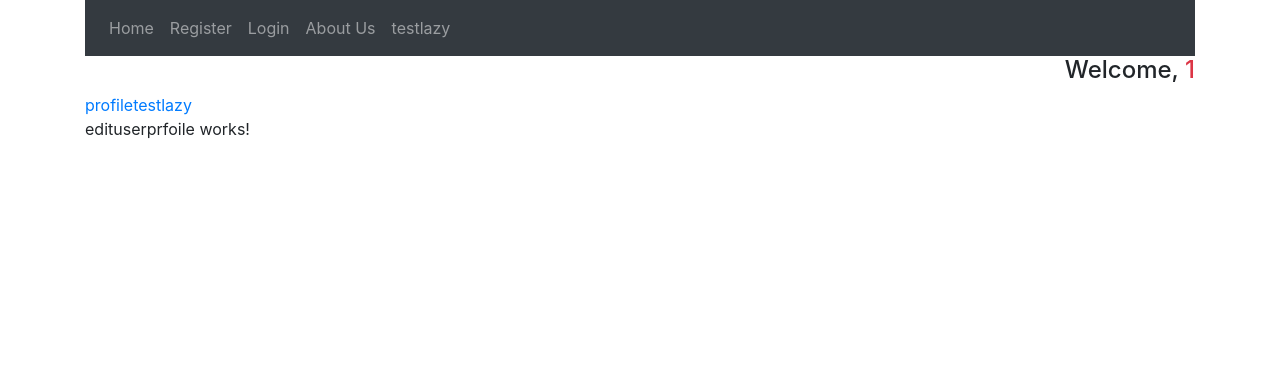
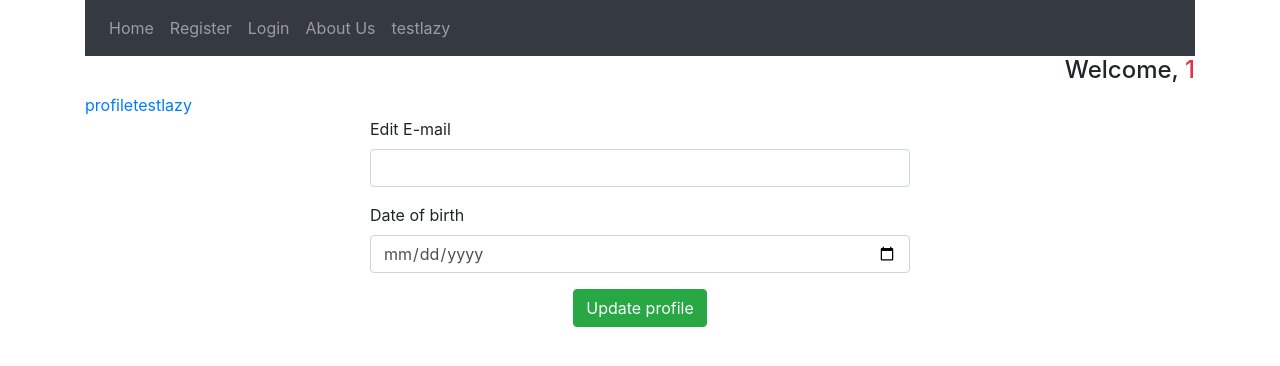
Before and after one commit to rajeshThappeta/usermanagementsystem, an Angular app: page /user/userdashboard/1/1/editprofile in a window 1280 px wide. Shown: the top 366 px of the page. Built offline with nearby package versions, Linux system fonts and the light colour scheme; no server answers.

Commit message:
updates to deploy to heroku by adding json-server

```diff
--- a/db.json
+++ b/db.json
@@ -1,12 +1,12 @@
 {
   "users": [
     {
-      "email": "rajesh.t7982@gmail.com",
+      "id": 1,
       "username": "rajesh",
       "password": "rajesh",
-      "dob": "2020-07-21",
-      "gender": "male",
-      "id": 1
+      "email": "fullstacdeveloper@gmail.com",
+      "dob": "2020-07-06",
+      "gender": "2020-07-12"
     },
     {
       "email": "test@gmail.com",
--- a/package.json
+++ b/package.json
@@ -23,6 +23,7 @@
     "@angular/platform-browser-dynamic": "~10.0.2",
     "@angular/router": "~10.0.2",
     "express": "^4.17.1",
+    "json-server": "^0.16.1",
     "path": "^0.12.7",
     "rxjs": "~6.5.5",
     "tslib": "^2.0.0",
--- a/src/app/user/edituserprfoile/edituserprfoile.component.html
+++ b/src/app/user/edituserprfoile/edituserprfoile.component.html
@@ -1 +1,29 @@
-<p>edituserprfoile works!</p>
+<div class="row">
+    <div class="col-sm-3"></div>
+    <div class="col-sm-6">
+        <!--create login form-->
+            <form #ref="ngForm"  (ngSubmit)="saveUserProfile(ref)">
+
+
+                <!--edit email-->
+                <div class="form-group">
+                    <label for="em">Edit E-mail</label>
+                    <input type="email" name="email" id="em" class="form-control" [ngModel]=userObject.email ngModel >
+                </div>
+
+                 <!--edit date of birth-->
+                 <div class="form-group">
+                    <label for="db">Date of birth</label>
+                    <input type="date" name="dob" id="db" class="form-control" [ngModel]=userObject.dob ngModel>
+                </div>
+
+
+
+
+                <!--add submit button-->
+                <button type="submit"   class="btn btn-success d-block mx-auto">Update profile</button>
+            </form>
+
+    </div>
+    <div class="col-sm-3"></div>
+</div>
--- a/src/app/user/edituserprfoile/edituserprfoile.component.ts
+++ b/src/app/user/edituserprfoile/edituserprfoile.component.ts
@@ -1,4 +1,8 @@
 import { Component, OnInit } from '@angular/core';
+import { NgForm } from '@angular/forms';
+import { UserService } from '../user.service';
+import { Router } from '@angular/router';
+
 
 @Component({
   selector: 'app-edituserprfoile',
@@ -7,9 +11,56 @@ import { Component, OnInit } from '@angular/core';
 })
 export class EdituserprfoileComponent implements OnInit {
 
-  constructor() { }
+  id:any;
+  username:string;
+
+  userObject:any={};
+  constructor(private us:UserService,private router:Router) { }
 
   ngOnInit(): void {
+    //read id from url
+
+    console.log("id is ",this["id"]);
+    console.log("username is ",this["username"]);
+    //get user object
+    this.us.getUser(this["id"]).subscribe(
+      userObj=>{
+            this.userObject=userObj;
+      },
+      err=>{
+        alert("something went wrong in reading user's profile");
+        console.log(err);
+      }
+    );
+
+
+  }
+
+  saveUserProfile(ngFormObject:NgForm){
+    let editedUserObject=ngFormObject.value;
+    console.log(editedUserObject);
+      //create new user object
+      let  newUserObjectToSave:any={};
+      newUserObjectToSave.id=this.userObject.id;
+      newUserObjectToSave.username=this.userObject.username;
+      newUserObjectToSave.password=this.userObject.password;
+      newUserObjectToSave.email=editedUserObject.email;
+      newUserObjectToSave.dob=editedUserObject.dob;
+      newUserObjectToSave.gender=this.userObject.dob;
+
+      console.log("user object after editing is ",newUserObjectToSave);
+
+      this.us.saveEditedUserObject(newUserObjectToSave).subscribe(
+        res=>{
+          console.log(res);
+          //navigate to user profile
+          alert("user profile updated successfully");
+          this.router.navigateByUrl(`user/userdashboard/${res.id}/${res.username}/userprofile`);
+
+        },
+        err=>{console.log(err)}
+      );
+
   }
 
 }
--- a/src/app/user/user-routing.module.ts
+++ b/src/app/user/user-routing.module.ts
@@ -6,7 +6,7 @@ import { TestlazyComponent } from '../testlazy/testlazy/testlazy.component';
 import { EdituserprfoileComponent } from './edituserprfoile/edituserprfoile.component';
 
 
-//http://localhost:4200/user/userdashboard/1/rajesh/editprofile
+//http:localhost:4200/user/userdashboard/<id>/<username>/editprofile
 const routes: Routes = [{
   path:"user/userdashboard/:id/:username",component:UserdashboardComponent,children:[
     {
--- a/src/app/user/user.module.ts
+++ b/src/app/user/user.module.ts
@@ -1,6 +1,6 @@
 import { NgModule } from '@angular/core';
 import { CommonModule } from '@angular/common';
-
+import {FormsModule} from "@angular/forms";
 import { UserRoutingModule } from './user-routing.module';
 import { UserdashboardComponent } from './userdashboard/userdashboard.component';
 import { UserprofileComponent } from './userprofile/userprofile.component';
@@ -11,7 +11,8 @@ import { EdituserprfoileComponent } from './edituserprfoile/edituserprfoile.comp
   declarations: [UserdashboardComponent, UserprofileComponent, EdituserprfoileComponent],
   imports: [
     CommonModule,
-    UserRoutingModule
+    UserRoutingModule,
+    FormsModule
   ]
 })
 export class UserModule { }
--- a/src/app/user/user.service.ts
+++ b/src/app/user/user.service.ts
@@ -34,4 +34,9 @@ export class UserService {
     this.userloginstatus=false;
   }
 
+
+  saveEditedUserObject(userObj):Observable<any>{
+    return this.hc.put(`http://localhost:3000/users/${userObj.id}`,userObj);
+  }
+
 }
--- a/src/app/user/userdashboard/userdashboard.component.ts
+++ b/src/app/user/userdashboard/userdashboard.component.ts
@@ -23,6 +23,7 @@ export class UserdashboardComponent implements OnInit {
 
     //add ID to event object
     event.id=this.id;
+    event.username=this.username;
     console.log(event);
   }
 
--- a/src/app/user/userprofile/userprofile.component.ts
+++ b/src/app/user/userprofile/userprofile.component.ts
@@ -12,15 +12,19 @@ export class UserprofileComponent implements OnInit {
 
 
   id:any;
+  username:string;
   userObject:any={};
   constructor(private us:UserService, private router:Router) { }
 
   ngOnInit(): void {
 
     console.log("user id at user profile component is ",this["id"]);
+
     this.us.getUser(this["id"]).subscribe(
       userObj=>{
           this.userObject=userObj;
+          this.id=userObj["id"];
+          this.username=userObj["username"];
 
       },
       err=>{
@@ -33,7 +37,10 @@ export class UserprofileComponent implements OnInit {
 
   editUserProfile(){
     //navigate to user edit profile component
-    this.router.navigateByUrl("user/userdashboard/1/username/editprofile")
+
+    console.log("id in user profile ",this.id);
+    console.log("username in user profile ",this.username);
+    this.router.navigateByUrl(`user/userdashboard/${this.id}/${this.username}/editprofile`)
   }
 
 
```
Also changed, not shown: server.js (+4 -4 lines), 1 other file (tests, documents, lock files or other folders).
